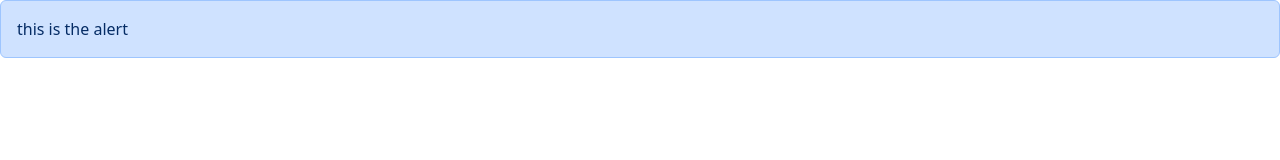
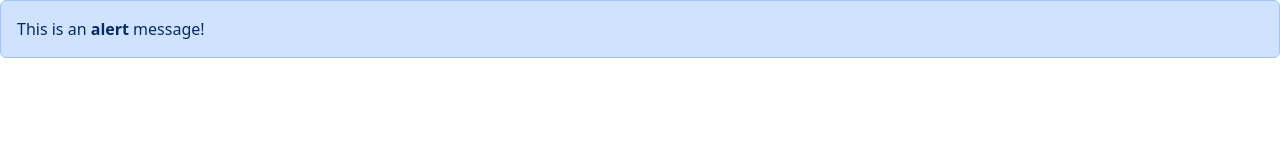
Before and after one commit to josephArinaitwe/basics, a React (Vite) app: page / in a window 1280 px wide. Shown: the top 160 px of the page. Built offline with nearby package versions, Linux system fonts and the light colour scheme.

Commit message:
passing Children in props

```diff
--- a/src/App.tsx
+++ b/src/App.tsx
@@ -16,7 +16,9 @@ function App(){
   //   </div>
   // )
 return( <div>
-    <Alert text={"this is the alert"}/>
+    <Alert >
+      This is an <span className='alert-link'> alert </span> message!
+    </Alert>
   </div>
   );
 
--- a/src/components/alert.tsx
+++ b/src/components/alert.tsx
@@ -1,10 +1,10 @@
 import React from 'react'
 interface Props {
-    text : string;
+    children : React.ReactNode;
 }
-const Alert = ({text}: Props) => {
+const Alert = ({children}: Props) => {
   return (
-    <div className='alert alert-primary'>{text}</div>
+    <div className='alert alert-primary'>{children}</div>
   )
 }
 
```
